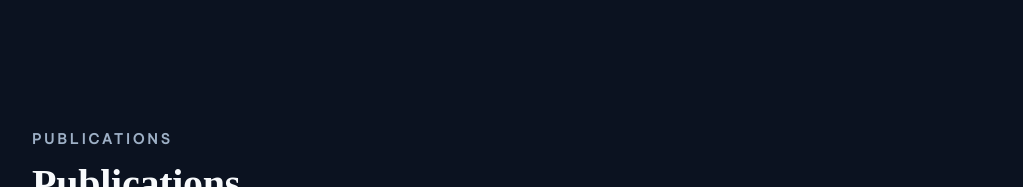
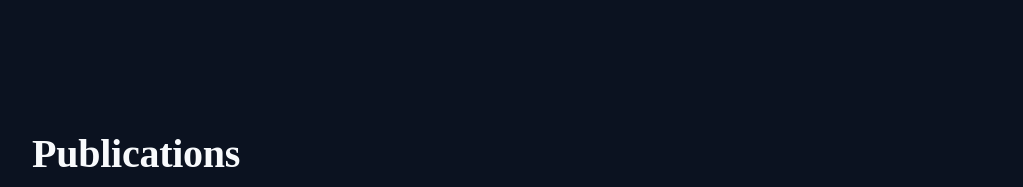
Before and after one commit to bilal1031/portfolio, an Astro site: page / in a window 1280 px wide. Shown: the part 571-758 px from the top of the page, without its empty margins (128-1151 px from the left). Built offline with nearby package versions, Linux system fonts and the light colour scheme; Astro itself is replaced by a stand-in of ours; a web font is replaced by a local one.

Commit message:
Update site configuration with detailed publication descriptions, enhance Section component by removing unnecessary text, and refresh Firebase hosting cache with updated file references.

```diff
--- a/src/components/Section.astro
+++ b/src/components/Section.astro
@@ -10,11 +10,6 @@ const { text, href, subtitle } = Astro.props;
 
 <section id={href} class="py-10 md:py-10">
   <div class="mb-10 md:mb-12">
-    <p
-      class="text-theme-muted mb-3 text-xs font-semibold tracking-[0.22em] uppercase"
-    >
-      {text}
-    </p>
     <h2
       class="text-theme mb-3 font-serif text-3xl font-semibold tracking-tight md:text-5xl"
     >
--- a/src/config/index.ts
+++ b/src/config/index.ts
@@ -30,7 +30,8 @@ export const SITE_CONFIG: SiteConfig = {
 export const SECTION_SUBTITLES = {
   experience: "My professional journey and career highlights",
   projects: "Innovative solutions I've built for clients worldwide",
-  publications: "Peer-reviewed and conference research only",
+  publications:
+    "Published work in peer-reviewed journals and conference proceedings",
   achievements: "Key milestones and accomplishments in my journey",
   about: "Get to know me beyond the code",
 };
```
Also changed, not shown: 1 other file.
